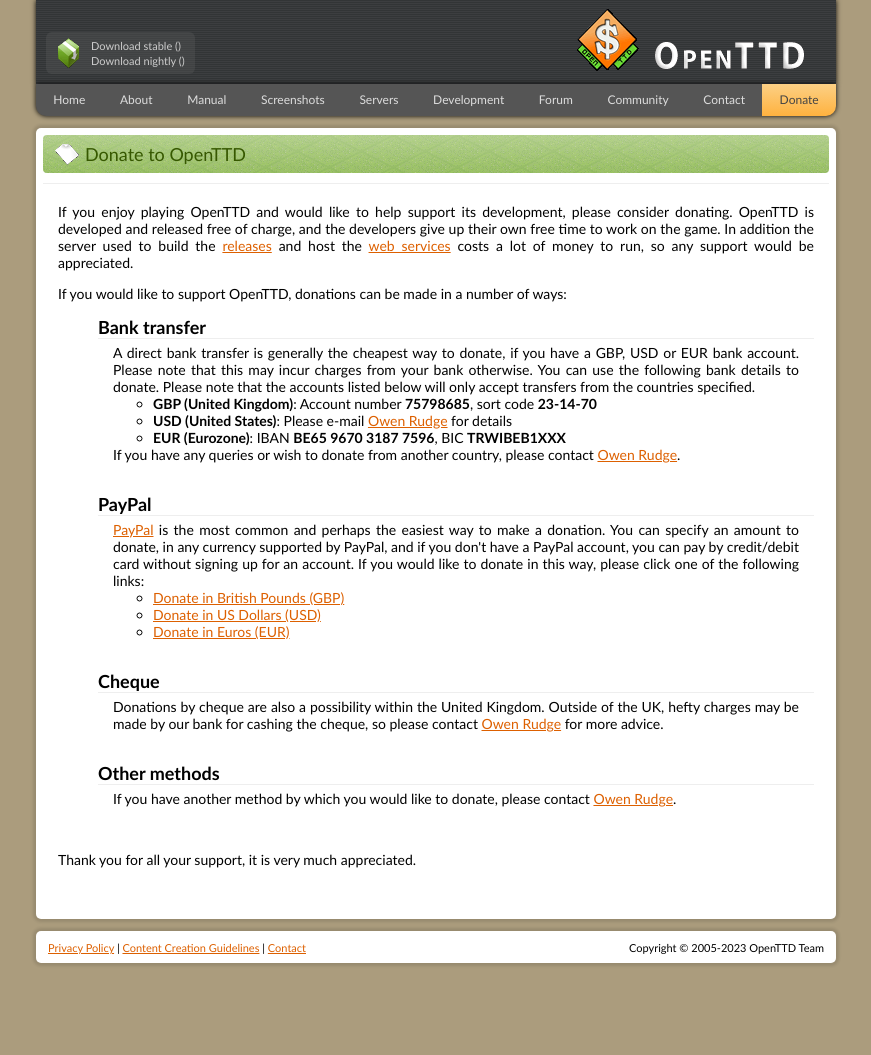
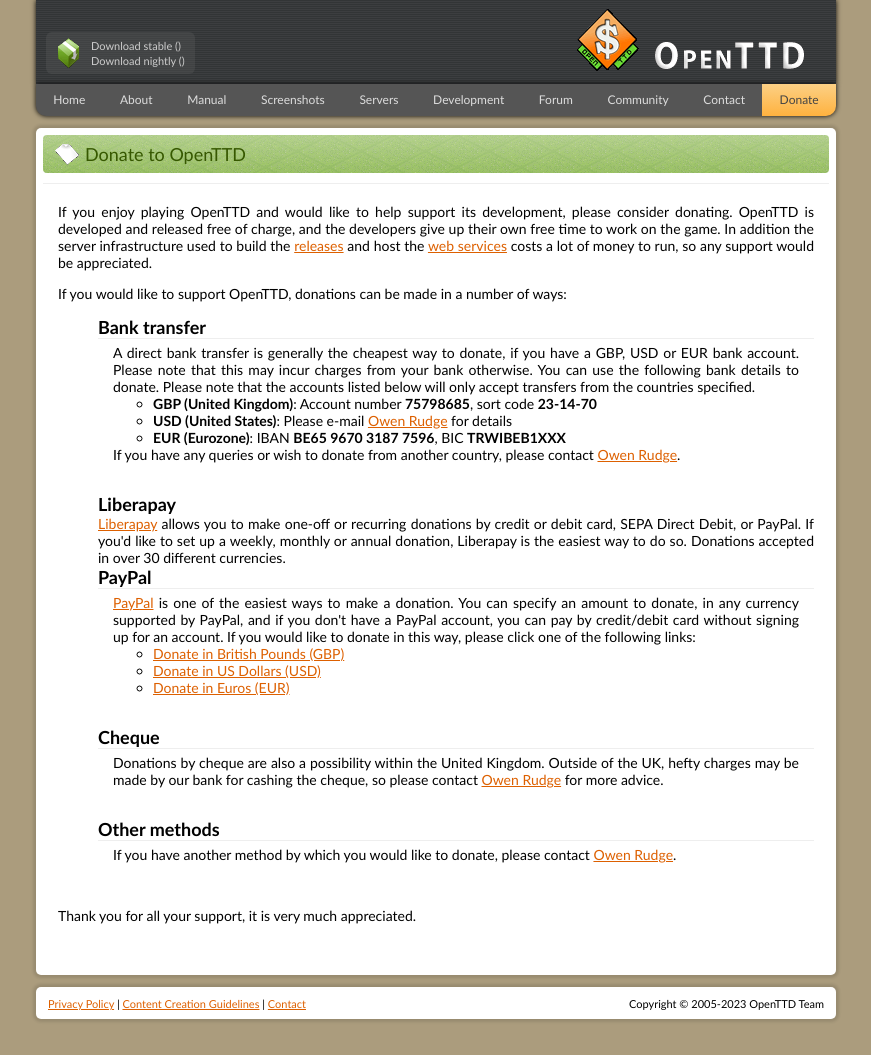
Before and after one commit to OpenTTD/website, a Jekyll site: the page built from pages/donate.html, in a window 1280 px wide. Shown: the whole page, without its empty margins (204-1075 px from the left). Built offline with Jekyll 4.4.1, drawn with Linux system fonts in a browser that asks for light colours; before the commit the page ends 999 px from its top, so only the background shows below that.

Commit message:
Add: Add link to Liberapay on the donation page

```diff
--- a/pages/donate.html
+++ b/pages/donate.html
@@ -11,7 +11,7 @@
     </div>
     <div class="section-item">
         <div class="content">
-            <p>If you enjoy playing OpenTTD and would like to help support its development, please consider donating. OpenTTD is developed and released free of charge, and the developers give up their own free time to work on the game. In addition the server used to build the <a href="https://www.openttd.org/downloads/openttd-releases/latest.html">releases</a> and host the <a href="https://wiki.openttd.org/en/Community/Community">web services</a> costs a lot of money to run, so any support would be appreciated.</p>
+            <p>If you enjoy playing OpenTTD and would like to help support its development, please consider donating. OpenTTD is developed and released free of charge, and the developers give up their own free time to work on the game. In addition the server infrastructure used to build the <a href="https://www.openttd.org/downloads/openttd-releases/latest.html">releases</a> and host the <a href="https://wiki.openttd.org/en/Community/Community">web services</a> costs a lot of money to run, so any support would be appreciated.</p>
             <p>If you would like to support OpenTTD, donations can be made in a number of ways:</p>
             <ul class="section-list">
                 <li>
@@ -25,9 +25,15 @@
                         If you have any queries or wish to donate from another country, please contact <a href="mailto:orudge@openttd.org">Owen Rudge</a>.</div>
                 </li>
                 <li>
+                    <div class="header">Liberapay</div>
+                    <div class="contents">
+                        <a href="https://liberapay.com/OpenTTD">Liberapay</a> allows you to make one-off or recurring donations by credit or debit card, SEPA Direct Debit, or PayPal. If you'd like to set up a weekly, monthly or annual donation, Liberapay is the easiest way to do so. Donations accepted in over 30 different currencies.
+                    </div>
+                </li>
+                <li>
                     <div class="header">PayPal</div>
                     <div class="content">
-                        <a href="https://www.paypal.com/">PayPal</a> is the most common and perhaps the easiest way to make a donation. You can specify an amount to donate, in any currency supported by PayPal, and if you don't have a PayPal account, you can pay by credit/debit card without signing up for an account. If you would like to donate in this way, please click one of the following links:
+                        <a href="https://www.paypal.com/">PayPal</a> is one of the easiest ways to make a donation. You can specify an amount to donate, in any currency supported by PayPal, and if you don't have a PayPal account, you can pay by credit/debit card without signing up for an account. If you would like to donate in this way, please click one of the following links:
                         <ul>
                             <li><a href="https://www.paypal.com/cgi-bin/webscr?cmd=_xclick&amp;business=owen%40owenrudge%2enet&amp;item_name=OpenTTD&amp;no_shipping=0&amp;no_note=1&amp;tax=0&amp;currency_code=GBP&amp;bn=PP%2dDonationsBF&amp;charset=UTF%2d8">Donate in British Pounds (GBP)</a></li>
                             <li><a href="https://www.paypal.com/cgi-bin/webscr?cmd=_xclick&amp;business=owen%40owenrudge%2enet&amp;item_name=OpenTTD&amp;no_shipping=0&amp;no_note=1&amp;tax=0&amp;currency_code=USD&amp;bn=PP%2dDonationsBF&amp;charset=UTF%2d8">Donate in US Dollars (USD)</a></li>
```
